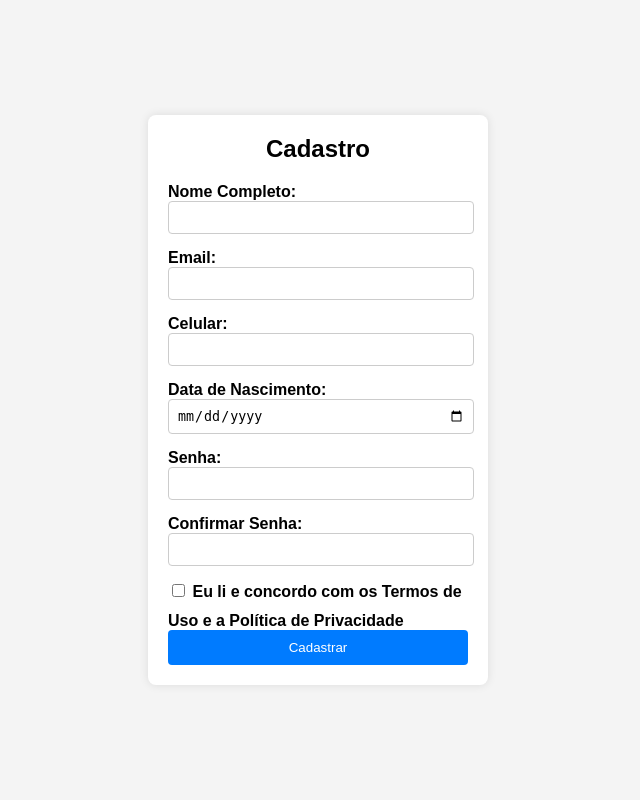
After one commit to guilhermeazz/Projeto_Integrador_website_2024, a PHP site: page /www/cadastro.html in a window 1280 px wide. The commit adds this page. Shown: the whole page, without its empty margins (322-962 px from the left). Run offline with PHP 8.4, Linux system fonts and the light colour scheme.

Commit message:
feature: cadastro e login

```diff
--- /dev/null
+++ b/backend/logout.php
@@ -0,0 +1,6 @@
+<?php
+session_start();
+session_destroy();
+header("Location: http://localhost/www/projeto_integrador_2024_website/pages/index.php");
+exit();
+?>
--- /dev/null
+++ b/pages/cadastro.html
@@ -0,0 +1,98 @@
+<!DOCTYPE html>
+<html lang="pt-BR">
+<head>
+  <meta charset="UTF-8">
+  <meta name="viewport" content="width=device-width, initial-scale=1.0">
+  <title>Cadastro</title>
+  <style>
+    body {
+      font-family: Arial, sans-serif;
+      background-color: #f4f4f4;
+      margin: 0;
+      padding: 0;
+      display: flex;
+      justify-content: center;
+      align-items: center;
+      height: 100vh;
+    }
+
+    .container {
+      background-color: #fff;
+      padding: 20px;
+      border-radius: 8px;
+      box-shadow: 0 0 10px rgba(0, 0, 0, 0.1);
+      width: 300px;
+    }
+
+    h2 {
+      text-align: center;
+      margin-top: 0;
+    }
+
+    label {
+      font-weight: bold;
+    }
+
+    input[type="text"],
+    input[type="email"],
+    input[type="tel"],
+    input[type="date"],
+    input[type="password"] {
+      width: calc(100% - 12px);
+      padding: 8px;
+      margin-bottom: 15px;
+      border: 1px solid #ccc;
+      border-radius: 4px;
+    }
+
+    input[type="checkbox"] {
+      margin-bottom: 15px;
+    }
+
+    input[type="submit"] {
+      width: 100%;
+      background-color: #007bff;
+      color: #fff;
+      padding: 10px;
+      border: none;
+      border-radius: 4px;
+      cursor: pointer;
+    }
+
+    input[type="submit"]:hover {
+      background-color: #0056b3;
+    }
+  </style>
+</head>
+<body>
+  <div class="container">
+    <h2>Cadastro</h2>
+    <form action="http://localhost/www/projeto_integrador_2024_website/backend/processar_cadastro.php" method="POST" onsubmit="return validatePassword();">
+      <label for="nome_completo">Nome Completo:</label><br>
+      <input type="text" id="nome_completo" name="nome_completo" required><br>
+
+      <label for="email">Email:</label><br>
+      <input type="email" id="email" name="email" required><br>
+
+      <label for="celular">Celular:</label><br>
+      <input type="tel" id="celular" name="celular" pattern="[0-9]{10,11}"><br>
+
+      <label for="data_nascimento">Data de Nascimento:</label><br>
+      <input type="date" id="data_nascimento" name="data_nascimento" required><br>
+
+      <label for="senha">Senha:</label><br>
+      <input type="password" id="senha" name="senha" required><br>
+
+      <label for="confirmar_senha">Confirmar Senha:</label><br>
+      <input type="password" id="confirmar_senha" name="confirmar_senha" required><br>
+
+      <input type="checkbox" id="aceitar_termos" name="aceitar_termos" required>
+      <label for="aceitar_termos">Eu li e concordo com os Termos de Uso e a Política de Privacidade</label><br>
+
+      <input type="submit" value="Cadastrar">
+    </form>
+  </div>
+
+<script src="../assets/js/cadastro.js"></script>
+</body>
+</html>
```
Also changed, not shown: assets/css/perfil.css (added, +49 -0 lines), assets/js/cadastro.js (added, +11 -0 lines), assets/js/script.js (+14 -2 lines), backend/login.php (added, +24 -0 lines), backend/processar_cadastro.php (added, +25 -0 lines), pages/index.php (renamed from pages/index.html, +15 -10 lines), pages/login.html (added, +62 -0 lines), pages/minhas_compras.php (added, +64 -0 lines), pages/perfil.php (added, +87 -0 lines), assets/js/perfil.js (added), pages/servicos.php (renamed from pages/servicos.html).
